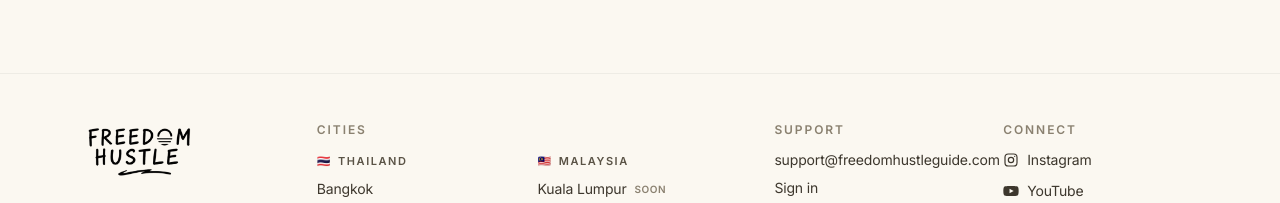
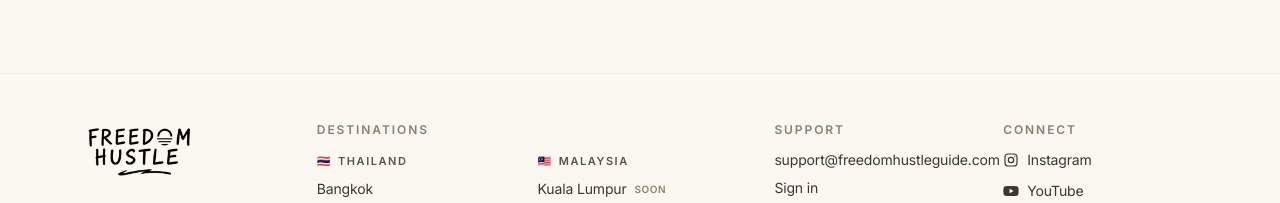
Before and after one commit to meetinfinite/freedomhustleguide, a Next.js app: page / in a window 1280 px wide. Shown: the part 7620-7823 px from the top of the page. Built offline with nearby package versions, Linux system fonts and the light colour scheme; no server answers.

Commit message:
Footer: rename Cities → Destinations (fits islands + beach towns too) (#21)
Co-authored-by: Valeria Radu <valeriaradu@Valerias-MacBook-Pro.local>

```diff
--- a/components/SiteFooter.tsx
+++ b/components/SiteFooter.tsx
@@ -50,10 +50,10 @@ export function SiteFooter() {
             <FooterSubscribe />
           </div>
 
-          {/* Cities — grouped by country */}
+          {/* Destinations — grouped by country */}
           <div className="lg:col-span-2">
             <h4 className="text-xs uppercase tracking-[0.16em] text-ink-400 font-semibold mb-3">
-              Cities
+              Destinations
             </h4>
             <div className="columns-1 sm:columns-2 gap-x-6 text-sm text-ink-600 [&>div]:break-inside-avoid [&>div]:mb-5">
               {countryGroups.map((group) => (
```
